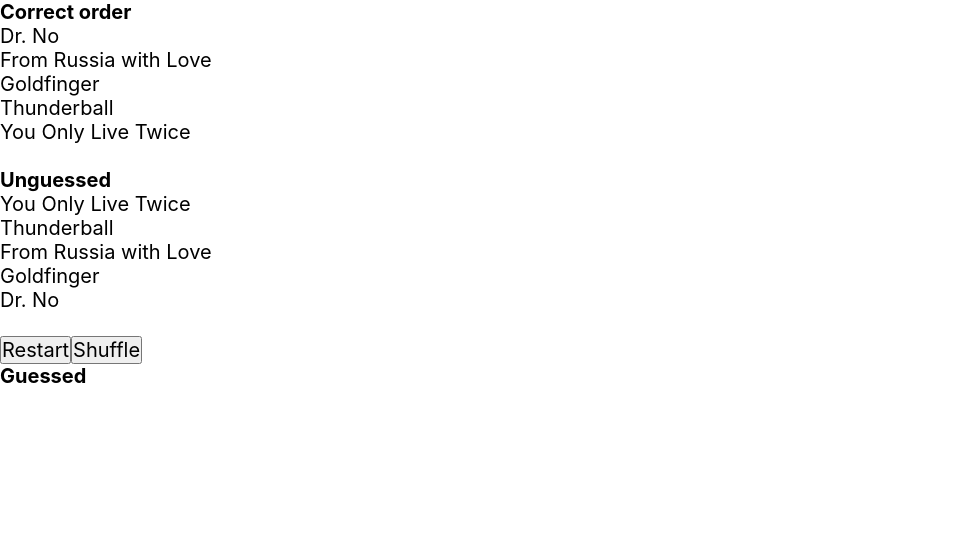
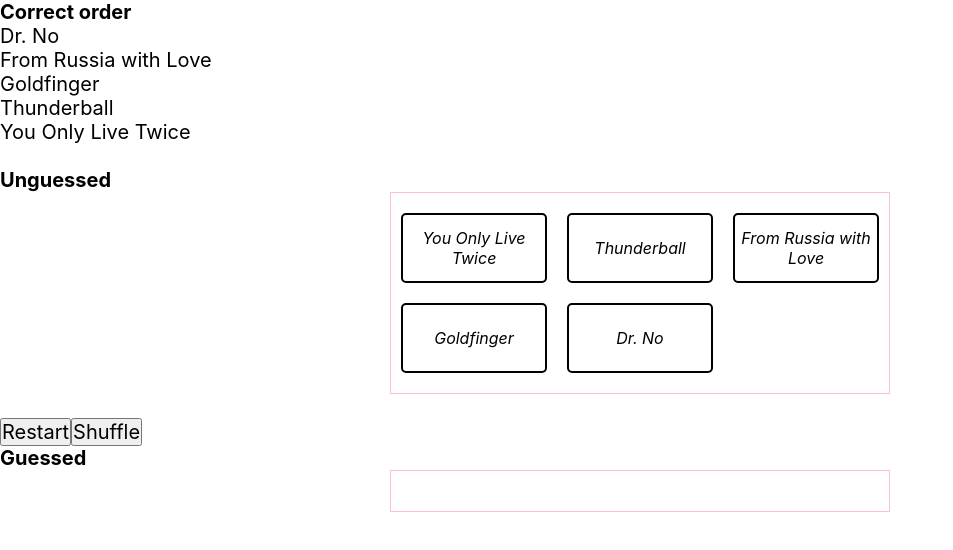
Before and after one commit to CutlerSheridan/bond-timeline, a React (Create React App) app: page / in a window 1280 px wide. Shown: the top 550 px of the page, without its empty margins (0-953 px from the left). Built offline with nearby package versions, Linux system fonts and the light colour scheme.

Commit message:
0.3.1 Show as grids; Make guesses show years

```diff
--- a/package.json
+++ b/package.json
@@ -1,6 +1,6 @@
 {
   "name": "bond-timeline",
-  "version": "0.3.0",
+  "version": "0.3.1",
   "private": true,
   "dependencies": {
     "@testing-library/jest-dom": "^5.16.5",
--- a/src/App.js
+++ b/src/App.js
@@ -38,7 +38,7 @@
 
   const guessBond = (e) => {
     const bondIndex = unguessedBonds.findIndex(
-      (bond) => bond.title === e.target.textContent
+      (bond) => bond.title === e.currentTarget.dataset.title
     );
     const unguessedClone = [...unguessedBonds];
     const guessedClone = [...guessedBonds];
--- a/src/components/BondCard.js
+++ b/src/components/BondCard.js
@@ -2,10 +2,17 @@
 
 const BondCard = (props) => {
   const { bond, handleGuess, isCorrect } = props;
-  const guessedClass = bond.guessed ? 'guessed' : '';
+  const guessedClass = bond.guessed ? 'bond-guessed' : 'bond-unguessed';
   return (
-    <div className={`${guessedClass} ${isCorrect ? 'correct' : 'incorrect'}`}>
-      <p onClick={handleGuess}>{bond.title}</p>
+    <div
+      className={`bond ${guessedClass} ${
+        isCorrect ? 'bond-correct' : 'bond-incorrect'
+      }`}
+      onClick={handleGuess}
+      data-title={bond.title}
+    >
+      <p>{bond.title}</p>
+      <p className={`bond-year ${guessedClass}`}>{bond.year}</p>
     </div>
   );
 };
--- a/src/components/BondGrid.js
+++ b/src/components/BondGrid.js
@@ -12,8 +12,11 @@
   };
 
   return (
-    <div className={isGuessedGrid ? 'grid-guessed' : 'grid-unguessed'}>
+    <div>
       <h2>{isGuessedGrid ? 'Guessed' : 'Unguessed'}</h2>
+      <div
+        className={`grid ${isGuessedGrid ? 'grid-guessed' : 'grid-unguessed'}`}
+      >
         {bondArray.map((b, index) => {
           return (
             <BondCard
@@ -25,6 +28,7 @@
           );
         })}
       </div>
+    </div>
   );
 };
 
--- a/src/styles/BondCard.css
+++ b/src/styles/BondCard.css
@@ -1,6 +1,36 @@
-.guessed.correct {
-  color: green;
+.bond {
+  padding: 0.5rem;
+  min-height: 7rem;
+  display: flex;
+  flex-direction: column;
+  justify-content: center;
+  align-items: center;
+  font-size: 1.6rem;
+  font-style: italic;
+  border: 2px solid black;
+  border-radius: 0.5rem;
+  text-align: center;
 }
-.guessed.incorrect {
-  color: red;
+.bond-year {
+  margin: 0.3rem;
+  font-size: 1.3rem;
+  font-style: normal;
 }
+.bond-unguessed {
+  cursor: pointer;
+}
+.bond-unguessed:hover {
+  background: lightgrey;
+}
+.bond-unguessed:active {
+  background: white;
+}
+.bond-unguessed.bond-year {
+  display: none;
+}
+.bond-guessed.bond-correct {
+  background-color: lightgreen;
+}
+.bond-guessed.bond-incorrect {
+  background-color: pink;
+}
--- a/src/styles/BondGrid.css
+++ b/src/styles/BondGrid.css
@@ -0,0 +1,9 @@
+.grid {
+  margin: auto;
+  padding: 2rem 1rem;
+  max-width: 50rem;
+  display: grid;
+  grid-template-columns: repeat(3, 1fr);
+  gap: 2rem;
+  border: 1px solid pink;
+}
```
Also changed, not shown: 1 other file (tests, documents, lock files or other folders). Lines whose indentation alone changed are shown as unchanged.
